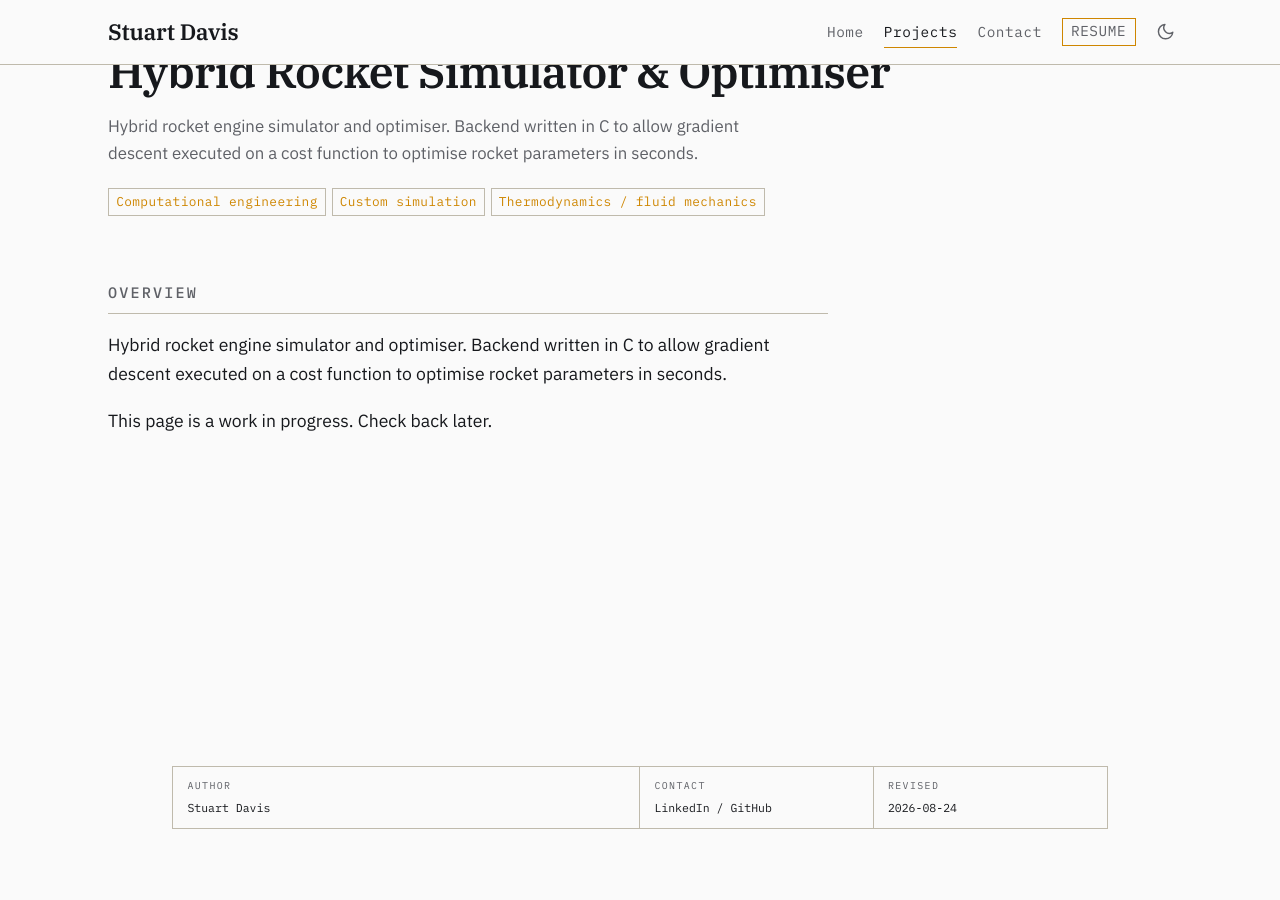
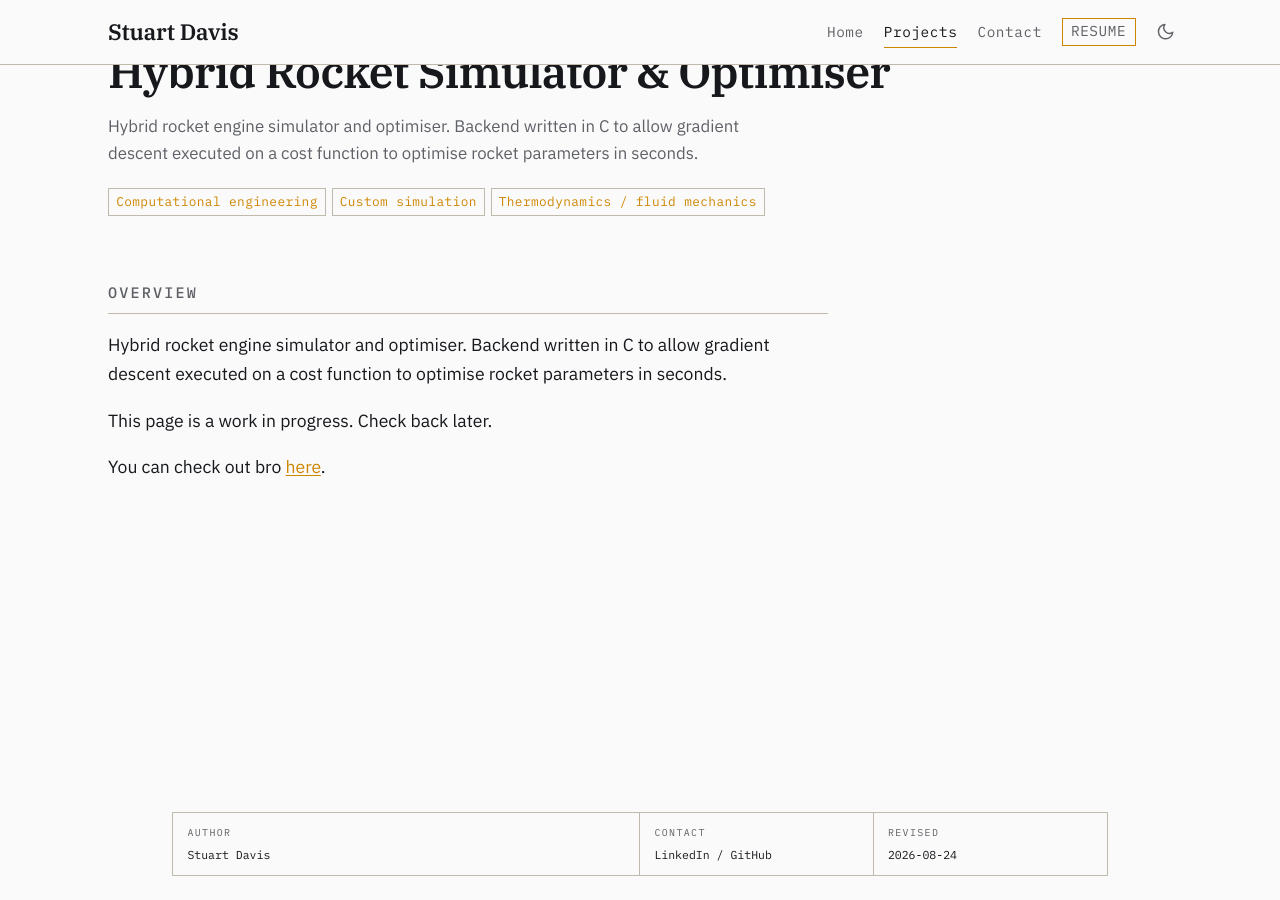
Before and after one commit to FrostyAceHook/FrostyAceHook.github.io, a Jekyll site: the page built from _projects/bro.md, in a window 1280 px wide and 900 px high, scrolled down 736 px. Built offline with Jekyll 4.4.1, drawn with Linux system fonts in a browser that asks for light colours; before the commit the page ends 1589 px from its top, so only the background shows below that.

Commit message:
link to bro

```diff
--- a/_projects/bro.md
+++ b/_projects/bro.md
@@ -15,3 +15,5 @@ skills:
 Hybrid rocket engine simulator and optimiser. Backend written in C to allow gradient descent executed on a cost function to optimise rocket parameters in seconds.
 
 This page is a work in progress. Check back later.
+
+You can check out bro [here](https://github.com/FrostyAceHook/bro).
```
